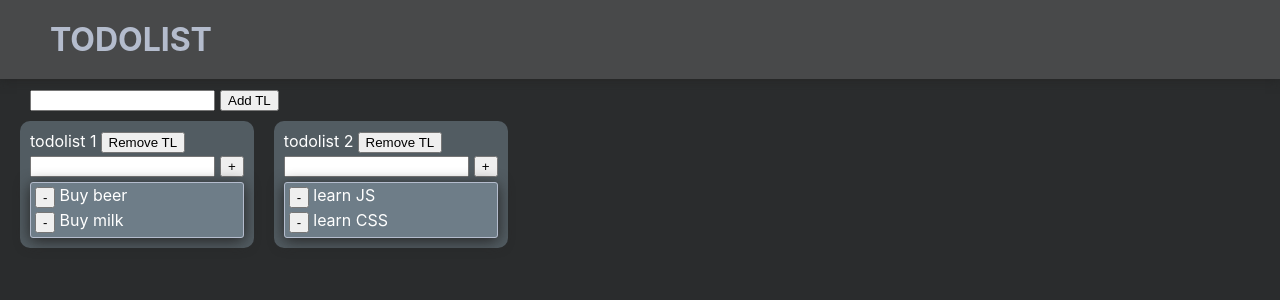
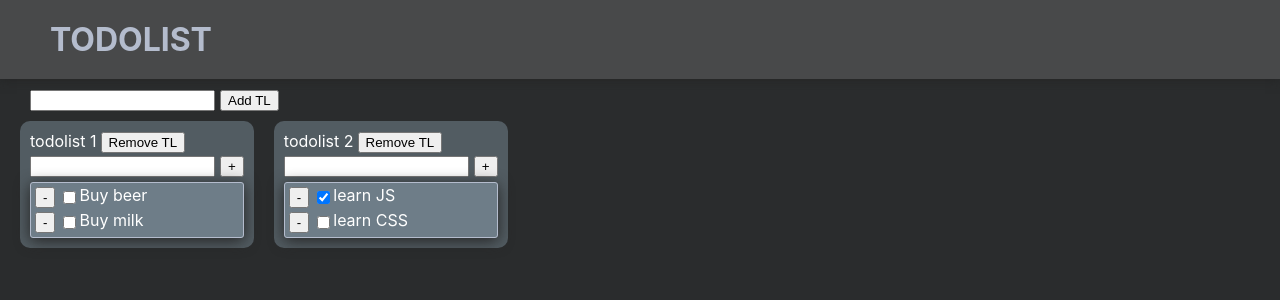
Before and after one commit to Red-K4tana/my-todolist, a React (Create React App) app: page / in a window 1280 px wide. Shown: the top 300 px of the page. Built offline with nearby package versions, Linux system fonts and the light colour scheme.

Commit message:
changing_the_task_status

```diff
--- a/src/components/Task/Task.tsx
+++ b/src/components/Task/Task.tsx
@@ -1,7 +1,7 @@
 import React from 'react';
 import {useDispatch, useSelector} from "react-redux";
 import {AppRootStateType} from "../../redux/store";
-import {ChangeTaskTitleAC, RemoveTaskAC, TaskType} from "../../redux/tasksReducer";
+import {ChangeTaskStatusAC, ChangeTaskTitleAC, RemoveTaskAC, TaskType} from "../../redux/tasksReducer";
 import sl from '../Todolist/Todolist.module.css'
 import {EditableSpan} from "../EditableSpan/EditableSpan";
 
@@ -21,10 +21,15 @@ export const Task = (props: TaskPropsType) => {
     const changeTaskTitle = (newTitle: string) => {
         dispatch(ChangeTaskTitleAC(props.todolistID, props.taskID, newTitle))
     }
+    const changeTaskStatus = () => {
+        dispatch(ChangeTaskStatusAC(props.todolistID, props.taskID, !task.isDone))
+    }
+
 
     return (
         <div className={sl.taskItem}>
             <button onClick={removeTask}>-</button>
+            <input type={'checkbox'} checked={task.isDone} onChange={changeTaskStatus}/>
             <li className={'taskTitle'}>
                 <EditableSpan title={task.title} callback={changeTaskTitle}/>
             </li>
```
